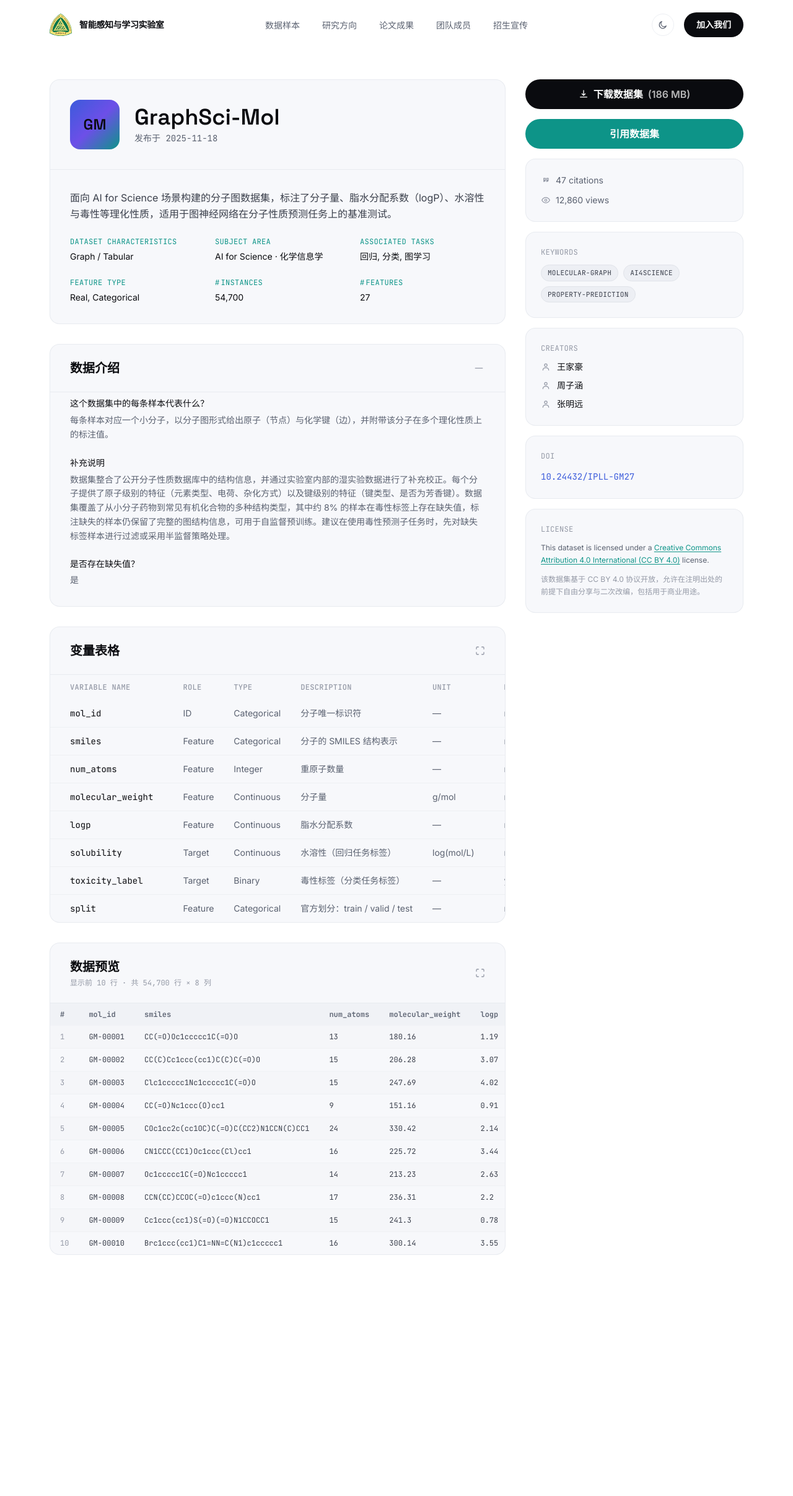
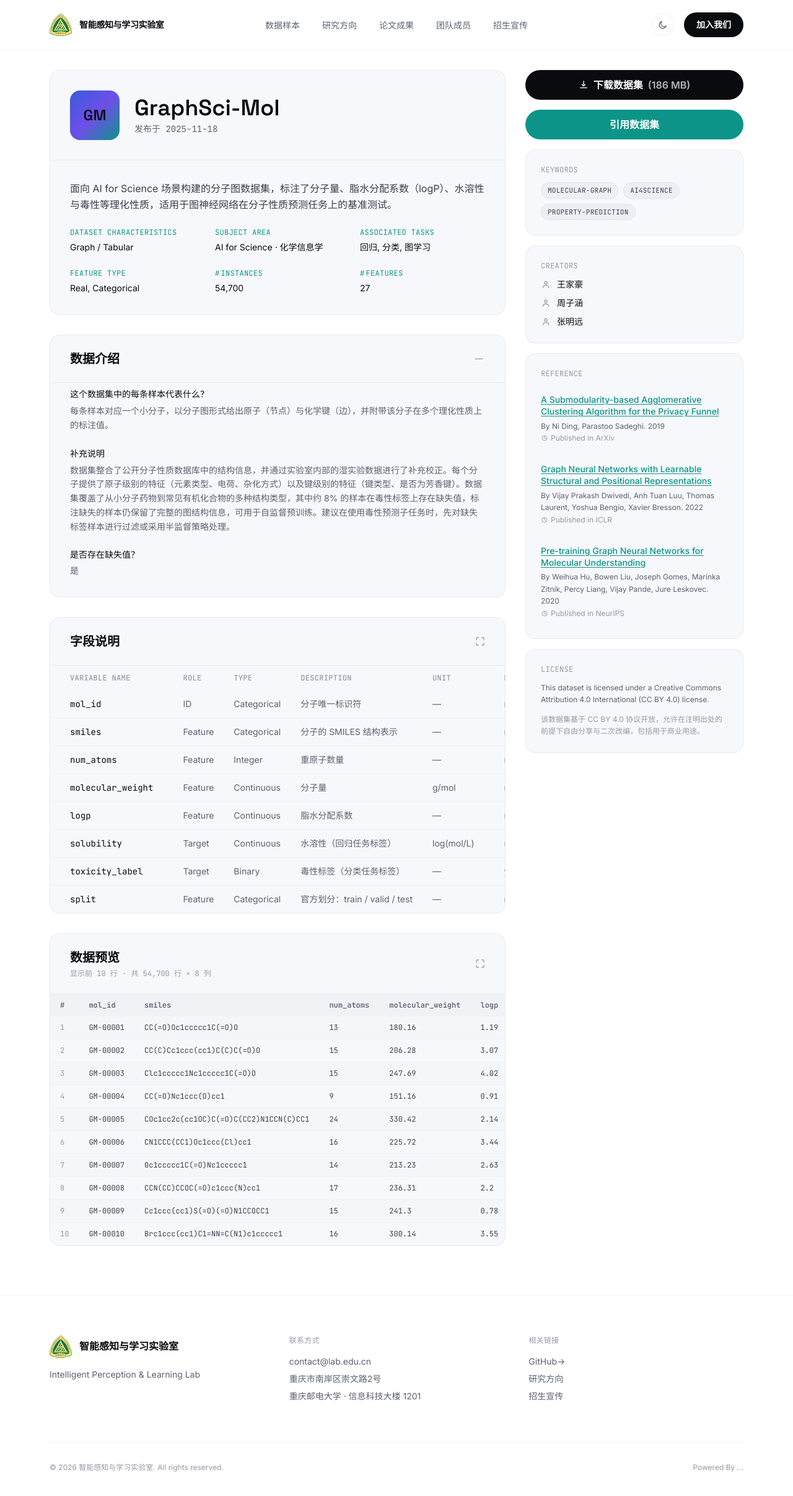
Before and after one commit to SYJun404/labSite, a Vue app: page /datasets/embodiednav-10k in a window 1280 px wide. Shown: the top 2414 px of the page at 62% size. Before the commit the page ends 2121 px from the top, so only its background shows below. Built offline with nearby package versions, Linux system fonts and the light colour scheme.

Commit message:
Refactor Footer and Navbar, replace anchor tags with router-links

```diff
--- a/src/components/Footer.vue
+++ b/src/components/Footer.vue
@@ -29,8 +29,8 @@ import { lab } from "../data/research";
                 </p>
                 <ul class="space-y-2 text-sm text-fg-subtle">
                     <li>{{ lab.email }}</li>
+                    <li>{{ lab.location }}</li>
                     <li>{{ lab.address }}</li>
-                    <li>{{ lab.location }}</li>
                 </ul>
             </div>
 
@@ -45,8 +45,8 @@ import { lab } from "../data/research";
                         <a
                             :href="lab.github"
                             class="text-fg-subtle hover:text-accent-cyan transition-colors"
-                            >GitHub ↗</a
-                        >
+                            >GitHub->
+                        </a>
                     </li>
                     <li>
                         <a
@@ -73,10 +73,7 @@ import { lab } from "../data/research";
                 &copy; {{ new Date().getFullYear() }} {{ lab.nameZh }}. All
                 rights reserved.
             </p>
-            <p>
-                Template for academic research groups · Built with Vue 3 +
-                Tailwind CSS
-            </p>
+            <p>Powered By ...</p>
         </div>
     </footer>
 </template>
--- a/src/components/Navbar.vue
+++ b/src/components/Navbar.vue
@@ -3,20 +3,31 @@ import { ref, onMounted, onUnmounted } from "vue";
 import { lab } from "../data/research";
 import { useTheme } from "../composables/useTheme";
 
+const props = withDefaults(
+    defineProps<{
+        fixed?: boolean;
+    }>(),
+    {
+        fixed: true,
+    },
+);
+
 const { theme, toggleTheme } = useTheme();
-const scrolled = ref(false);
+const scrolled = ref(!props.fixed);
 const menuOpen = ref(false);
 
 const links = [
-    { label: "数据样本", href: "#datasets" },
-    { label: "研究方向", href: "#research" },
-    { label: "论文成果", href: "#publications" },
-    { label: "团队成员", href: "#team" },
-    { label: "招生宣传", href: "#admissions" },
+    { label: "数据样本", to: { path: "/", hash: "#datasets" } },
+    { label: "研究方向", to: { path: "/", hash: "#research" } },
+    { label: "论文成果", to: { path: "/", hash: "#publications" } },
+    { label: "团队成员", to: { path: "/", hash: "#team" } },
+    { label: "招生宣传", to: { path: "/", hash: "#admissions" } },
 ];
 
 function onScroll() {
-    scrolled.value = window.scrollY > 24;
+    if (props.fixed) {
+        scrolled.value = window.scrollY > 24;
+    }
 }
 
 onMounted(() => window.addEventListener("scroll", onScroll));
@@ -29,17 +40,18 @@ function closeMenu() {
 
 <template>
     <header
-        class="fixed top-0 inset-x-0 z-50 transition-all duration-300"
-        :class="
+        class="top-0 inset-x-0 z-50 transition-all duration-300"
+        :class="[
+            fixed ? 'fixed' : '',
             scrolled
                 ? 'bg-bg/80 backdrop-blur-lg border-b border-border/40'
-                : 'bg-transparent'
-        "
+                : 'bg-transparent',
+        ]"
     >
         <nav
             class="relative flex items-center justify-between px-6 md:px-12 lg:px-20 h-20"
         >
-            <a href="#top" class="flex items-center gap-3 group">
+            <router-link to="/" class="flex items-center gap-3 group">
                 <span
                     class="w-9 h-9 rounded-lg flex items-center justify-center"
                 >
@@ -50,18 +62,18 @@ function closeMenu() {
                 >
                     {{ lab.nameZh }}
                 </span>
-            </a>
+            </router-link>
 
             <ul
                 class="hidden lg:flex absolute left-1/2 -translate-x-1/2 items-center gap-9"
             >
-                <li v-for="link in links" :key="link.href">
-                    <a
-                        :href="link.href"
+                <li v-for="link in links" :key="link.to.hash">
+                    <router-link
+                        :to="link.to"
                         class="text-sm text-fg-subtle hover:text-fg transition-colors duration-200"
                     >
                         {{ link.label }}
-                    </a>
+                    </router-link>
                 </li>
             </ul>
 
@@ -105,12 +117,12 @@ function closeMenu() {
                     </svg>
                 </button>
 
-                <a
-                    href="#admissions"
+                <router-link
+                    :to="{ path: '/', hash: '#admissions' }"
                     class="inline-flex btn-primary !py-2.5 !px-5 text-sm"
                 >
                     加入我们
-                </a>
+                </router-link>
             </div>
 
             <button
@@ -139,20 +151,20 @@ function closeMenu() {
                 class="lg:hidden bg-bg border-b border-border/40 px-6 pb-6"
             >
                 <ul class="flex flex-col gap-4 pt-2">
-                    <li v-for="link in links" :key="link.href">
-                        <a
-                            :href="link.href"
+                    <li v-for="link in links" :key="link.to.hash">
+                        <router-link
+                            :to="link.to"
                             class="text-fg-muted text-base"
                             @click="closeMenu"
-                            >{{ link.label }}</a
+                            >{{ link.label }}</router-link
                         >
                     </li>
                     <li>
-                        <a
-                            href="#admissions"
+                        <router-link
+                            :to="{ path: '/', hash: '#admissions' }"
                             class="btn-primary w-full justify-center mt-2"
                             @click="closeMenu"
-                            >加入我们</a
+                            >加入我们</router-link
                         >
                     </li>
                     <li>
--- a/src/components/details/DatasetSidebar.vue
+++ b/src/components/details/DatasetSidebar.vue
@@ -36,44 +36,6 @@ function formatNumber(n: number): string {
         >
             引用数据集
         </button>
-
-        <div class="card p-6 flex flex-col gap-3">
-            <p class="flex items-center gap-2 text-sm text-fg-subtle">
-                <svg
-                    xmlns="http://www.w3.org/2000/svg"
-                    viewBox="0 0 24 24"
-                    fill="none"
-                    stroke="currentColor"
-                    stroke-width="1.8"
-                    class="w-4 h-4 text-fg-faint"
-                >
-                    <path
-                        stroke-linecap="round"
-                        stroke-linejoin="round"
-                        d="M7 7h4v4c0 2.5-1.5 4-4 4v-2c1 0 2-.7 2-2H7V7zm7 0h4v4c0 2.5-1.5 4-4 4v-2c1 0 2-.7 2-2h-2V7z"
-                    />
-                </svg>
-                {{ formatNumber(d.citations) }} citations
-            </p>
-            <p class="flex items-center gap-2 text-sm text-fg-subtle">
-                <svg
-                    xmlns="http://www.w3.org/2000/svg"
-                    viewBox="0 0 24 24"
-                    fill="none"
-                    stroke="currentColor"
-                    stroke-width="1.8"
-                    class="w-4 h-4 text-fg-faint"
-                >
-                    <path
-                        stroke-linecap="round"
-                        stroke-linejoin="round"
-                        d="M2.5 12S6 5.5 12 5.5 21.5 12 21.5 12 18 18.5 12 18.5 2.5 12 2.5 12z"
-                    />
-                    <circle cx="12" cy="12" r="2.6" />
-                </svg>
-                {{ formatNumber(d.views) }} views
-            </p>
-        </div>
 
         <div class="card p-6">
             <p
@@ -121,16 +83,50 @@ function formatNumber(n: number): string {
 
         <div class="card p-6">
             <p
-                class="font-mono text-xs uppercase tracking-wide text-fg-faint mb-3"
+                class="font-mono text-xs uppercase tracking-wide text-fg-faint mb-4"
             >
-                DOI
+                reference
             </p>
-            <a
-                :href="`https://doi.org/${d.doi}`"
-                class="font-mono text-sm text-accent-blue hover:text-accent-cyan transition-colors duration-200 break-all"
-            >
-                {{ d.doi }}
-            </a>
+            <ul class="space-y-4">
+                <li v-for="p in d.citingPapers" :key="p.title" class="group">
+                    <a
+                        :href="p.url"
+                        target="_blank"
+                        rel="noopener noreferrer"
+                        class="block -mx-2 px-2 py-2 cursor-default"
+                    >
+                        <p
+                            class="text-sm font-medium leading-snug mb-1 transition-colors duration-200 cursor-pointer text-accent-cyan hover:text-accent-blue underline underline-offset-2"
+                        >
+                            {{ p.title }}
+                        </p>
+                        <p class="text-xs text-fg-subtle leading-relaxed">
+                            By {{ p.authors }}.
+                            <template v-if="p.year">{{ p.year }}</template>
+                        </p>
+                        <p
+                            class="text-xs text-fg-faint mt-0.5 flex items-center gap-1"
+                        >
+                            <svg
+                                xmlns="http://www.w3.org/2000/svg"
+                                viewBox="0 0 24 24"
+                                fill="none"
+                                stroke="currentColor"
+                                stroke-width="1.8"
+                                class="w-3 h-3"
+                            >
+                                <path
+                                    stroke-linecap="round"
+                                    stroke-linejoin="round"
+                                    d="M12 6v6l4 2"
+                                />
+                                <circle cx="12" cy="12" r="8" />
+                            </svg>
+                            Published in {{ p.publishedIn }}
+                        </p>
+                    </a>
+                </li>
+            </ul>
         </div>
 
         <div class="card p-6">
@@ -141,12 +137,7 @@ function formatNumber(n: number): string {
             </p>
             <p class="text-xs text-fg-subtle leading-relaxed">
                 This dataset is licensed under a
-                <a
-                    :href="d.licenseHref"
-                    class="text-accent-cyan hover:text-accent-blue underline underline-offset-2 transition-colors duration-200"
-                >
-                    {{ d.licenseName }}
-                </a>
+                {{ d.licenseName }}
                 license.
             </p>
             <p class="text-xs text-fg-faint leading-relaxed mt-3">
--- a/src/components/details/DatasetVariablesTable.vue
+++ b/src/components/details/DatasetVariablesTable.vue
@@ -16,7 +16,7 @@ const showModal = ref(false);
         <div
             class="w-full flex items-center justify-between px-8 py-6 text-left"
         >
-            <h2 class="font-display text-xl text-fg font-semibold">变量表格</h2>
+            <h2 class="font-display text-xl text-fg font-semibold">字段说明</h2>
             <span class="flex items-center gap-3 shrink-0">
                 <button
                     class="text-fg-faint hover:text-fg transition-colors duration-200"
@@ -83,42 +83,18 @@ const showModal = ref(false);
     </div>
 
     <!-- 全屏模态框 -->
-    <BaseModal v-model="showModal" title="变量表格">
+    <BaseModal v-model="showModal" title="字段说明">
         <table class="w-full text-sm min-w-[640px]">
             <thead>
                 <tr
                     class="text-left font-mono text-xs uppercase tracking-wide text-fg-faint"
                 >
-                    <th
-                        class="sticky top-0 bg-surface-alt/70 px-8 py-3 font-medium z-10"
-                    >
-                        Variable Name
-                    </th>
-                    <th
-                        class="sticky top-0 bg-surface-alt/70 px-4 py-3 font-medium z-10"
-                    >
-                        Role
-                    </th>
-                    <th
-                        class="sticky top-0 bg-surface-alt/70 px-4 py-3 font-medium z-10"
-                    >
-                        Type
-                    </th>
-                    <th
-                        class="sticky top-0 bg-surface-alt/70 px-4 py-3 font-medium z-10"
-                    >
-                        Description
-                    </th>
-                    <th
-                        class="sticky top-0 bg-surface-alt/70 px-4 py-3 font-medium z-10"
-                    >
-                        Unit
-                    </th>
-                    <th
-                        class="sticky top-0 bg-surface-alt/70 px-8 py-3 font-medium z-10"
-                    >
-                        Missing
-                    </th>
+                    <th class="px-8 py-3 font-medium">Variable Name</th>
+                    <th class="px-4 py-3 font-medium">Role</th>
+                    <th class="px-4 py-3 font-medium">Type</th>
+                    <th class="px-4 py-3 font-medium">Description</th>
+                    <th class="px-4 py-3 font-medium">Unit</th>
+                    <th class="px-8 py-3 font-medium">Missing</th>
                 </tr>
             </thead>
             <tbody class="divide-y divide-border/40">
--- a/src/data/datasetDetail.ts
+++ b/src/data/datasetDetail.ts
@@ -5,6 +5,14 @@ export interface DatasetVariable {
     description?: string;
     unit?: string;
     missing: boolean;
+}
+
+export interface CitingPaper {
+    title: string;
+    authors: string;
+    publishedIn: string;
+    year?: number;
+    url: string;
 }
 
 export interface DatasetPaper {
@@ -34,6 +42,7 @@ export interface DatasetDetail {
 
     // 右侧栏
     downloadSizeLabel: string;
+    citingPapers: CitingPaper[];
     citations: number;
     views: number;
     keywords: string[];
@@ -76,6 +85,31 @@ export const datasetDetail: DatasetDetail = {
     features: 27,
 
     downloadSizeLabel: "186 MB",
+    citingPapers: [
+        {
+            title: "A Submodularity-based Agglomerative Clustering Algorithm for the Privacy Funnel",
+            authors: "Ni Ding, Parastoo Sadeghi",
+            publishedIn: "ArXiv",
+            year: 2019,
+            url: "#",
+        },
+        {
+            title: "Graph Neural Networks with Learnable Structural and Positional Representations",
+            authors:
+                "Vijay Prakash Dwivedi, Anh Tuan Luu, Thomas Laurent, Yoshua Bengio, Xavier Bresson",
+            publishedIn: "ICLR",
+            year: 2022,
+            url: "#",
+        },
+        {
+            title: "Pre-training Graph Neural Networks for Molecular Understanding",
+            authors:
+                "Weihua Hu, Bowen Liu, Joseph Gomes, Marinka Zitnik, Percy Liang, Vijay Pande, Jure Leskovec",
+            publishedIn: "NeurIPS",
+            year: 2020,
+            url: "#",
+        },
+    ],
     citations: 47,
     views: 12860,
     keywords: ["molecular-graph", "ai4science", "property-prediction"],
--- a/src/data/research.ts
+++ b/src/data/research.ts
@@ -32,10 +32,10 @@ export const lab: LabInfo = {
         "Toward a unified computational account of perception, reasoning and action.",
     description:
         "实验室成立于 2016 年，隶属计算机科学与技术学院，专注于多模态学习、具身智能、大模型对齐与可信机器学习等方向的基础研究与系统落地，与多家国家重点实验室及企业研究院保持长期合作。",
-    email: "contact@ipll-lab.edu.cn",
-    address: "计算机科学与技术学院 · 智华楼 5 层",
+    email: "contact@lab.edu.cn",
+    address: "重庆邮电大学 · 信息科技大楼 1201",
     github: "https://github.com/ipll-lab",
-    location: "中国 · 北京",
+    location: "重庆市南岸区崇文路2号",
 };
 
 export const researchAreas: ResearchArea[] = [
--- a/src/views/DatasetDetail.vue
+++ b/src/views/DatasetDetail.vue
@@ -8,14 +8,15 @@ import DatasetInfoSection from "../components/details/DatasetInfoSection.vue";
 import DatasetVariablesTable from "../components/details/DatasetVariablesTable.vue";
 import DatasetPreviewTable from "../components/details/DatasetPreviewTable.vue";
 import DatasetSidebar from "../components/details/DatasetSidebar.vue";
+import Footer from "../components/Footer.vue";
 
 const d = datasetDetail;
 </script>
 
 <template>
     <div class="min-h-screen bg-bg">
-        <Navbar />
-        <div class="section-pad !pt-32 !pb-24">
+        <Navbar :fixed="false" />
+        <div class="section-pad !pt-8 !pb-20">
             <div class="grid grid-cols-1 lg:grid-cols-3 gap-8 items-start">
                 <!-- ============ 主内容列 ============ -->
                 <div class="lg:col-span-2 space-y-8">
@@ -32,5 +33,6 @@ const d = datasetDetail;
                 <DatasetSidebar :d="d" />
             </div>
         </div>
+        <Footer />
     </div>
 </template>
```
Also changed, not shown: src/router/index.ts (+9 -0 lines), tailwind.config.js (+25 -26 lines).
